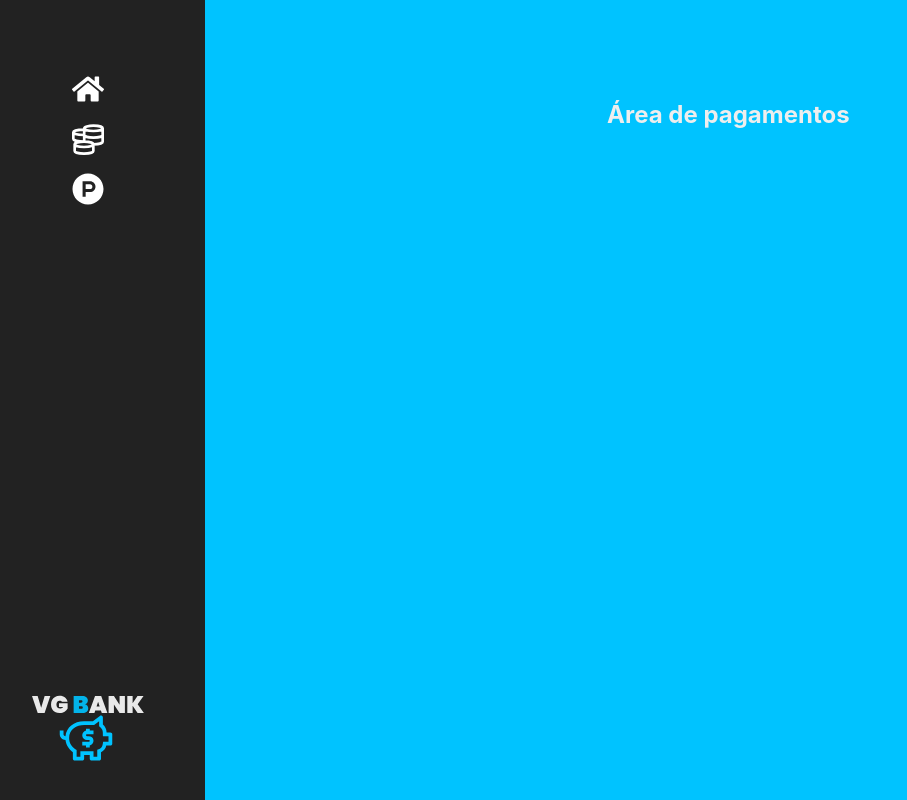
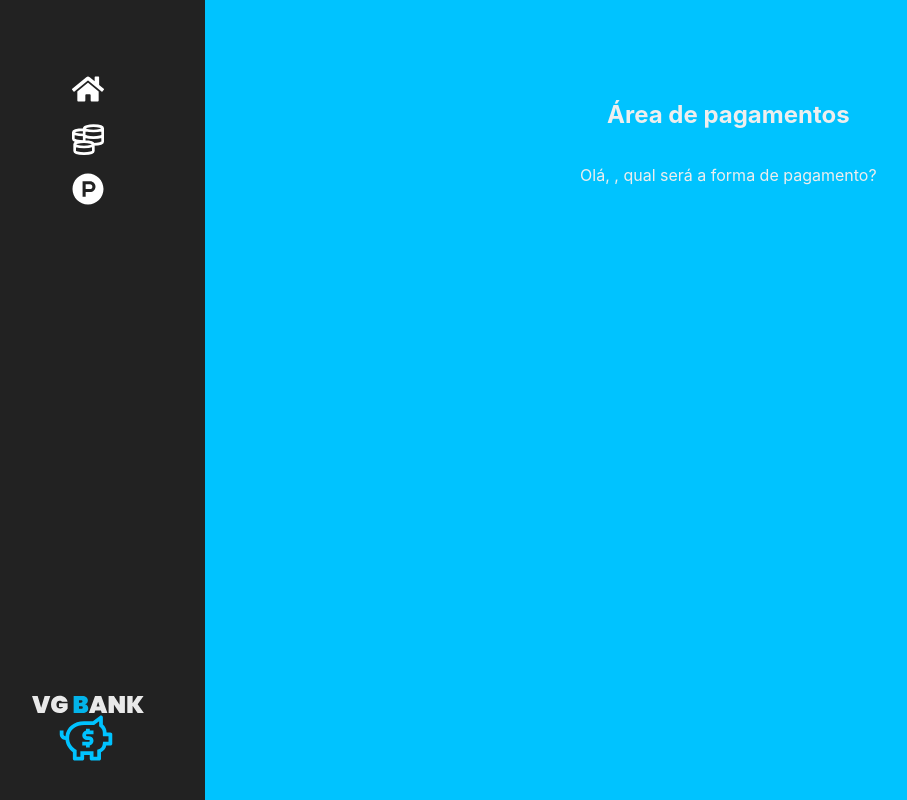
Before and after one commit to vgabrielk/vgbank, a React (Vite) app: page /payments in a window 1280 px wide. Shown: the whole page, without its empty margins (28-935 px from the left). Built offline with nearby package versions, Linux system fonts and the light colour scheme.

Commit message:
redirect

```diff
--- a/src/css/index.css
+++ b/src/css/index.css
@@ -13,3 +13,8 @@ code {
   font-family: source-code-pro, Menlo, Monaco, Consolas, 'Courier New',
     monospace;
 }
+
+.capitalize
+{
+  text-transform: capitalize;
+}
--- a/src/pages/Financas/Extract/index.jsx
+++ b/src/pages/Financas/Extract/index.jsx
@@ -45,7 +45,7 @@ const Extract = () => {
                             <span className='total'>{val.value}</span>
                             {val.buys.map(buy => (
                                 <>
-                                    <p key={buy}>{buy}</p>
+                                    <p key={buy}>{buy} <hr /> </p>
                                 </>
                             ))}
                         </div>
--- a/src/pages/Financas/index.jsx
+++ b/src/pages/Financas/index.jsx
@@ -12,7 +12,7 @@ const Financas = () => {
         <>
             <div className="finances container">
                 <div className="finances-balance">
-                    <h2>Seu saldo</h2>
+                    <h2>Seu extrato</h2>
                     <button onClick={hide}> <BsEyeFill /></button>
 
                     {hideBalance ?
--- a/src/pages/Payments/index.css
+++ b/src/pages/Payments/index.css
@@ -1,5 +1,6 @@
 .payments
 {
     display: flex;
-    justify-content: center;
+    align-items: center;
+    flex-direction: column;
 }
--- a/src/pages/Payments/index.jsx
+++ b/src/pages/Payments/index.jsx
@@ -7,6 +7,7 @@ const Payments = () => {
         <>
             <div className="payments container">
                 <h2>Área de pagamentos</h2>
+                <p>Olá, <span className='capitalize'>{localStorage.getItem('name')} </span> , qual será a forma de pagamento? </p>
             </div>
         </>
     );
```
Also changed, not shown: 1 other file (tests, documents, lock files or other folders).
